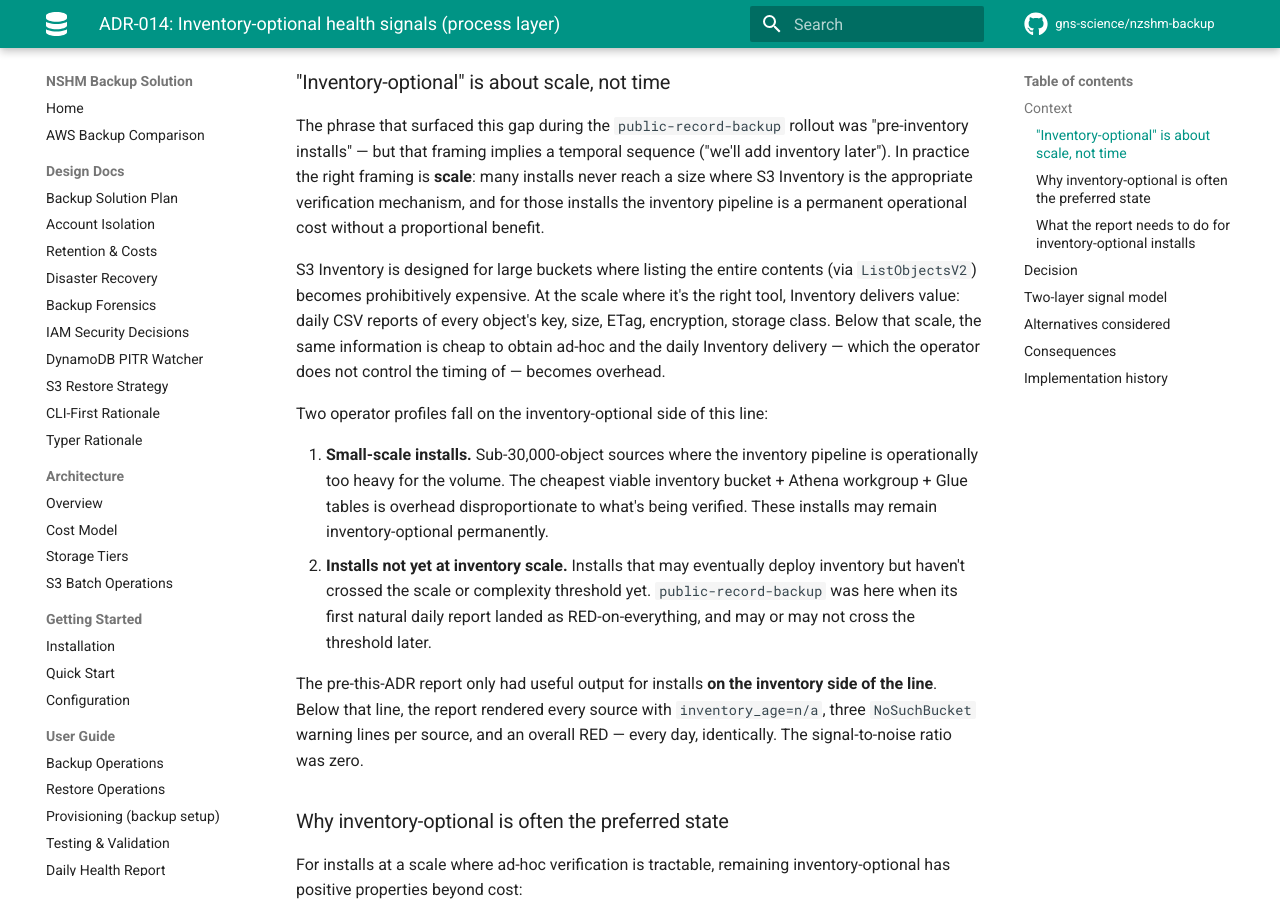
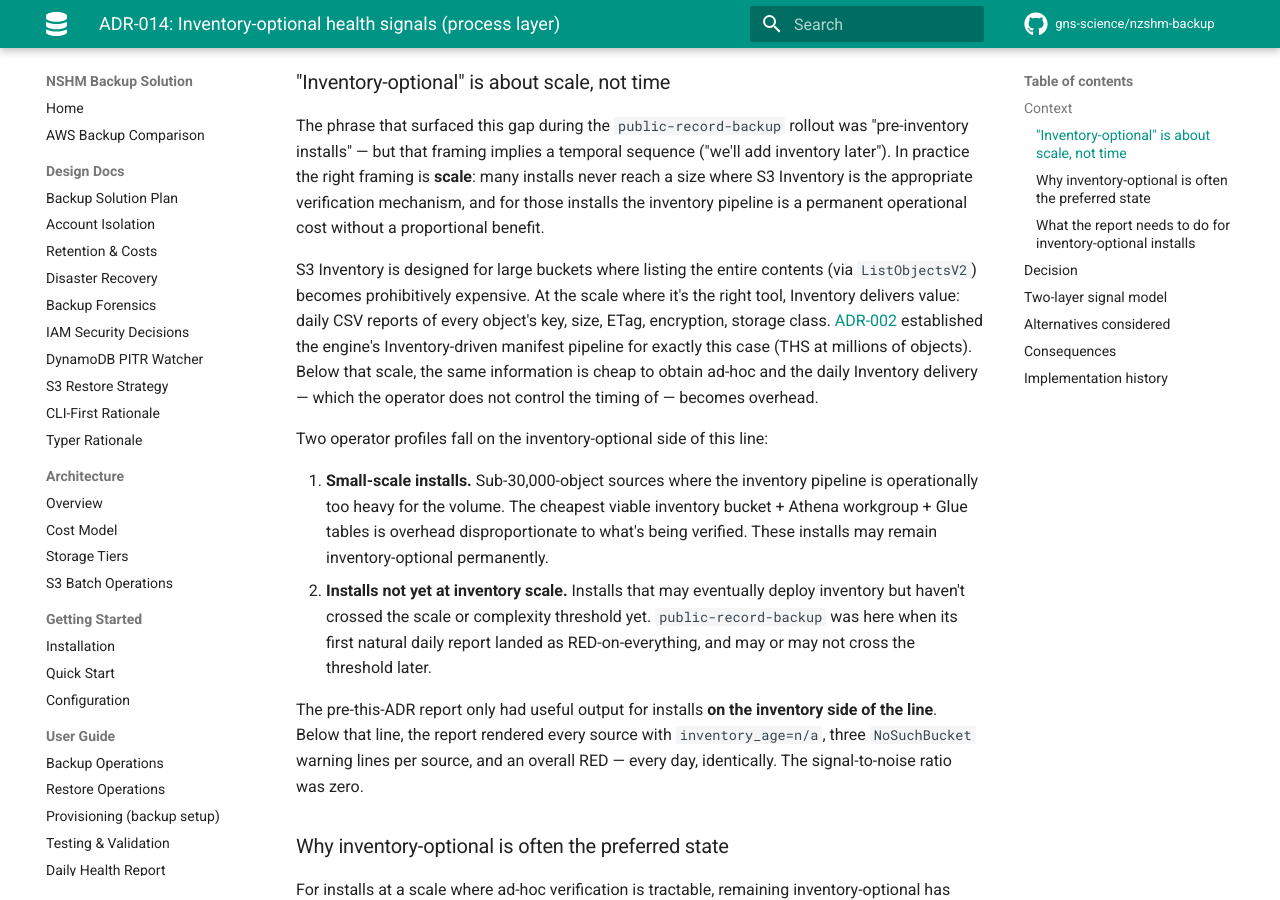
Before and after one commit to GNS-Science/aws-snapshot, an MkDocs documentation site: the page built from docs/design/adr/ADR-014-inventory-optional-health-signals.md, in a window 1280 px wide and 900 px high, scrolled down 506 px. Built offline with MkDocs 1.6.1 and Material for MkDocs 9.7.7, drawn with Linux system fonts in a browser that asks for light colours; comment, search, counter and statistics services are not loaded; the version menu is left out; some of the changed text lies outside the part shown.

Commit message:
docs: cross-reference ADR-014 from related ADRs
Per review feedback at #67: bundle the cross-reference housekeeping
into this PR rather than a separate follow-up.

Forward-references added to existing ADRs (one paragraph each, blockquote
above existing content):

- ADR-002 (inventory pipeline) — notes inventory is scale-appropriate,
  not universal, per ADR-014; ADR-002's design is unchanged at scale
- ADR-005 (daily health report) — extended for inventory-optional
  installs per ADR-014
- ADR-009 (signal model) — process classifier layers additively
- ADR-011 (four-colour taxonomy) — forward-compatibility note for
  when ADR-011 lands

Back-references added in ADR-014 itself:

- Context: ADR-002 as 'the engine's inventory-driven manifest pipeline
  established for THS at scale'
- Consequences: ADR-011 compatibility note (threshold mapping when the
  four-colour taxonomy lands)

No design changes. No new content beyond the cross-references.

```diff
--- a/docs/design/adr/ADR-014-inventory-optional-health-signals.md
+++ b/docs/design/adr/ADR-014-inventory-optional-health-signals.md
@@ -30,9 +30,12 @@
 contents (via `ListObjectsV2`) becomes prohibitively expensive. At
 the scale where it's the right tool, Inventory delivers value:
 daily CSV reports of every object's key, size, ETag, encryption,
-storage class. Below that scale, the same information is cheap to
-obtain ad-hoc and the daily Inventory delivery — which the operator
-does not control the timing of — becomes overhead.
+storage class. [ADR-002](ADR-002-inventory-manifest-pipeline-ths.md)
+established the engine's Inventory-driven manifest pipeline for
+exactly this case (THS at millions of objects). Below that scale,
+the same information is cheap to obtain ad-hoc and the daily
+Inventory delivery — which the operator does not control the
+timing of — becomes overhead.
 
 Two operator profiles fall on the inventory-optional side of this
 line:
@@ -191,6 +194,13 @@
   mistake won't see a daily reminder of that decision. Acceptable
   trade-off; `make status` and `backup check` both still surface
   inventory state explicitly when queried.
+- **Compatibility with [ADR-011](ADR-011-four-color-signal-taxonomy.md)**
+  (proposed): the process classifier emits red / yellow / green from
+  ADR-009's three-tier output. When the four-colour taxonomy
+  (blue / green / amber / red) lands, both inventory and process
+  classifiers migrate together. The thresholds defined here
+  (`_BACKUP_AGE_RED_HOURS`, `_BACKUP_AGE_YELLOW_HOURS`) map cleanly
+  onto the future AMBER / RED gradient.
 
 ## Implementation history
 
```
Also changed, not shown: docs/design/adr/ADR-002-inventory-manifest-pipeline-ths.md (+9 -0 lines), docs/design/adr/ADR-005-weekly-health-report.md (+9 -0 lines), docs/design/adr/ADR-009-health-check-measurement-model.md (+8 -0 lines), docs/design/adr/ADR-011-four-color-signal-taxonomy.md (+10 -0 lines).
